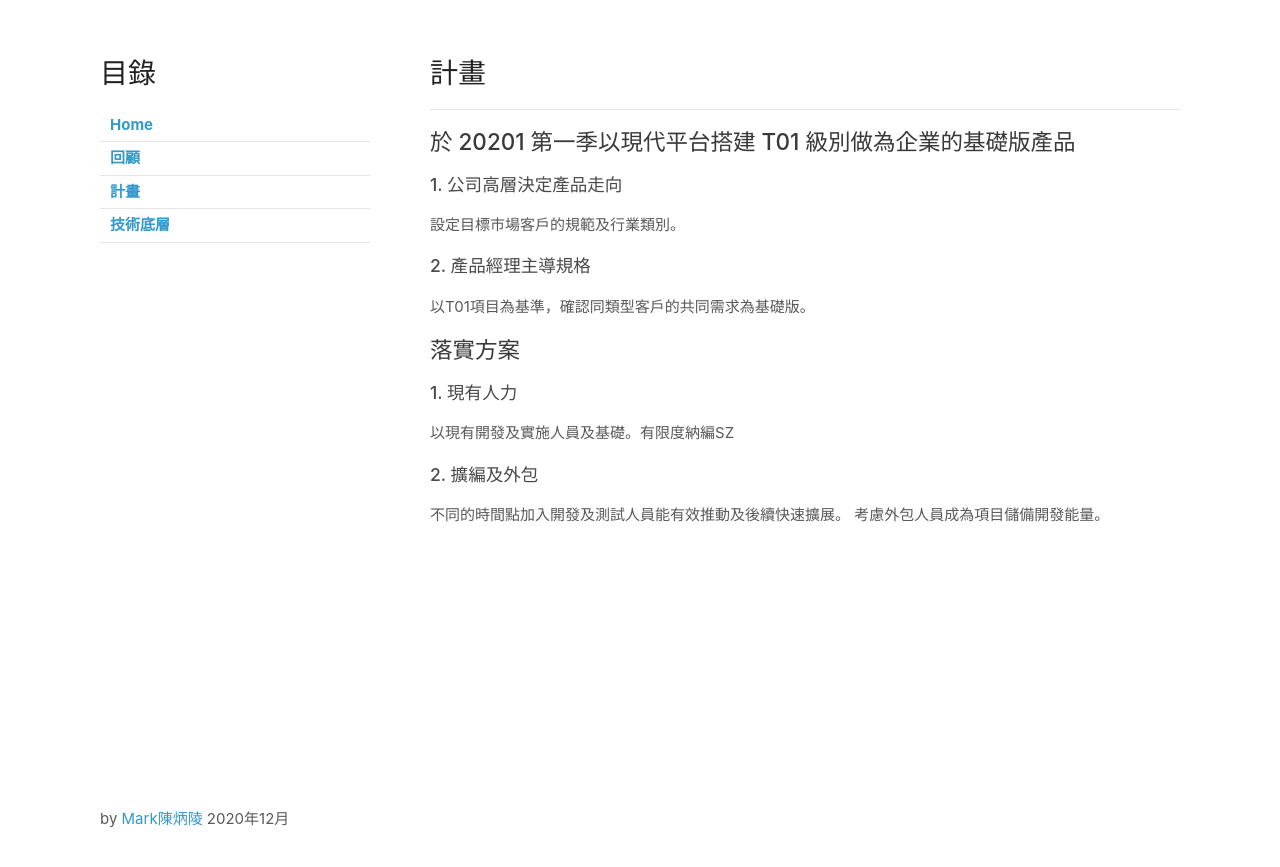
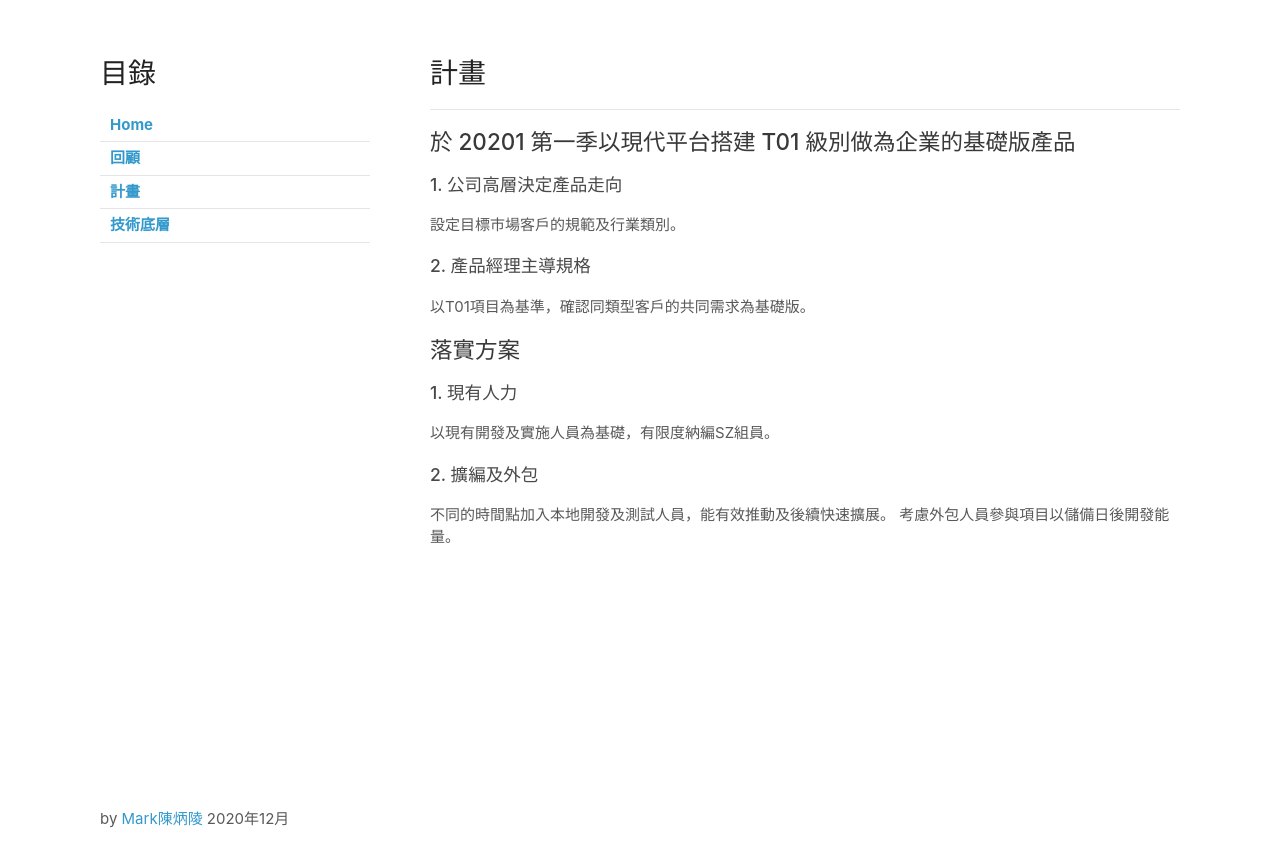
Before and after one commit to dreamaitek/p003, a Jekyll site: the page built from plan.md, in a window 1280 px wide. Shown: the top 867 px of the page. Built offline with Jekyll 4.4.1, drawn with Linux system fonts in a browser that asks for light colours; our own code applies the rules of GitHub Pages for plain Markdown files.

Commit message:
Update plan.md

```diff
--- a/plan.md
+++ b/plan.md
@@ -13,8 +13,8 @@
 ## 落實方案
 
 ### 1. 現有人力
-以現有開發及實施人員及基礎。有限度納編SZ
+以現有開發及實施人員為基礎，有限度納編SZ組員。
 
 ### 2. 擴編及外包
-不同的時間點加入開發及測試人員能有效推動及後續快速擴展。
-考慮外包人員成為項目儲備開發能量。
+不同的時間點加入本地開發及測試人員，能有效推動及後續快速擴展。
+考慮外包人員參與項目以儲備日後開發能量。
```
